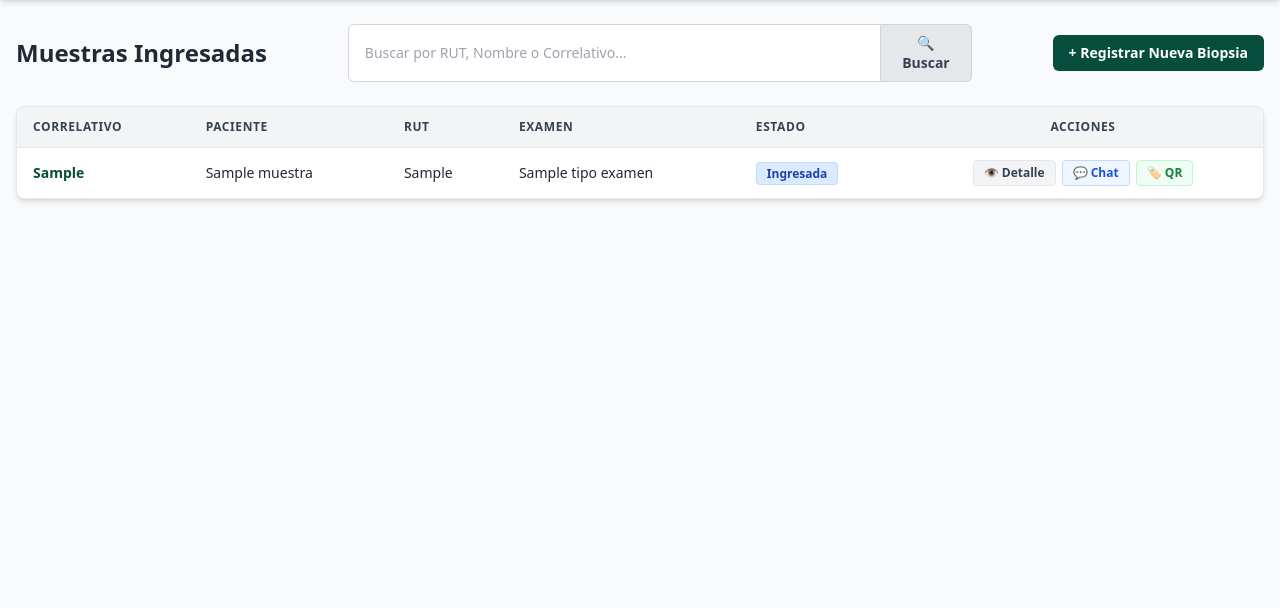
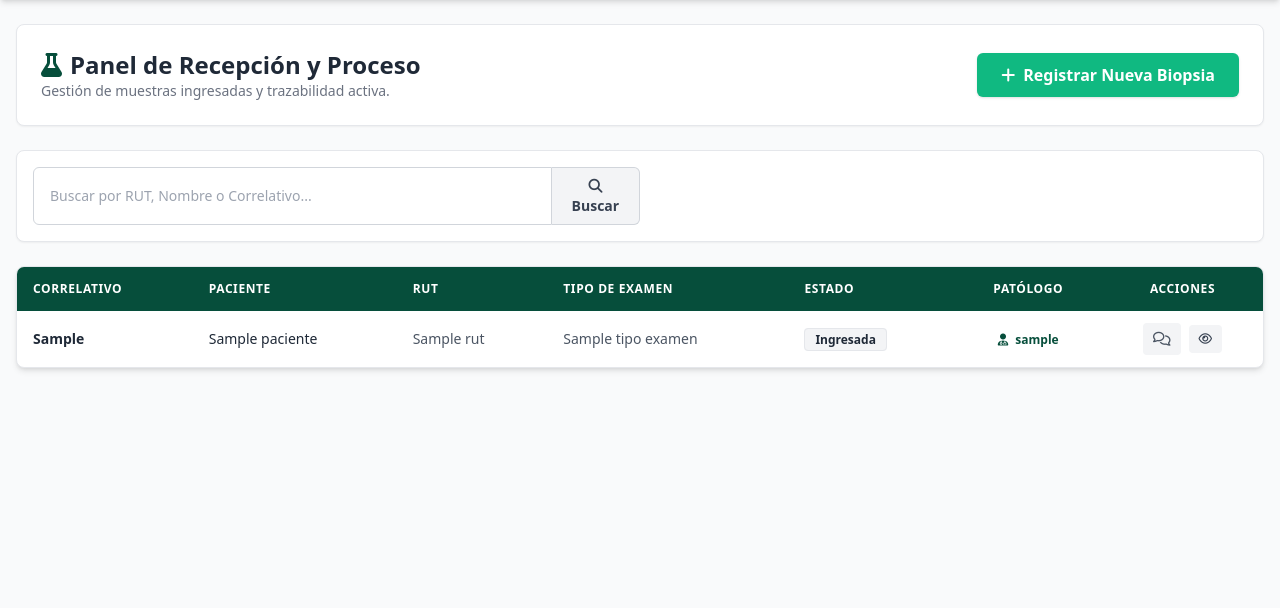
Before and after one commit to gona-fuentes/biogest, a Django app: template templates/dashboard.html in a window 1280 px wide. Shown: the part 52-660 px from the top of the page. Run offline with Django 3.2, Linux system fonts and the light colour scheme; the template is opened without the code that fills it: most values are stand-ins (such as "Sample title", 1, 10 or a date in 2020); some libraries are stand-ins or nearby versions.

Commit message:
- Se agrega api para ver los mensajes de forma instantánea al igual que el envío de mensajes. - Se Modifica formulario y se agregan ajax varios

```diff
--- a/biopsias/forms.py
+++ b/biopsias/forms.py
@@ -10,6 +10,11 @@ class ExamenForm(forms.ModelForm):
     telefono = forms.CharField(max_length=20, required=False, label='Teléfono', widget=forms.TextInput(attrs={'class': 'w-full px-3 py-2 border border-gray-300 rounded focus:ring-clinica'}))
     email = forms.EmailField(required=False, label='Correo Electrónico', widget=forms.EmailInput(attrs={'class': 'w-full px-3 py-2 border border-gray-300 rounded focus:ring-clinica'}))
 
+    field_order = [
+        'rut', 'nombre_completo', 'fecha_nacimiento', 'sexo', 'telefono', 'email',
+        'tipo_examen', 'medico_solicitante', 'laboratorio',
+        'fecha_toma', 'fecha_recepcion', 'cantidad_muestras', 'numero_fragmentos'
+    ]
     class Meta:
         model = Examen
         # Ya no ponemos paciente_rut ni paciente_nombre
--- a/templates/dashboard.html
+++ b/templates/dashboard.html
@@ -1,240 +1,223 @@
 {% extends 'base.html' %}
 
-{% block title %}Dashboard Laboratorio - Biogest{% endblock %}
+{% block title %}Panel de Laboratorio - Biogest{% endblock %}
 
 {% block content %}
-<script src="https://cdnjs.cloudflare.com/ajax/libs/qrcodejs/1.0.0/qrcode.min.js"></script>
+<div class="space-y-6">
 
-<div class="flex flex-col md:flex-row justify-between items-center mb-6 gap-4">
-    <h1 class="text-2xl font-bold text-gray-800">Muestras Ingresadas</h1>
+    <div class="flex flex-col md:flex-row justify-between items-center bg-white p-6 rounded-lg shadow-sm border border-gray-200 gap-4">
+        <div>
+            <h1 class="text-2xl font-bold text-gray-800 flex items-center gap-2">
+                <i class="fa-solid fa-flask text-clinica"></i> Panel de Recepción y Proceso
+            </h1>
+            <p class="text-sm text-gray-500">Gestión de muestras ingresadas y trazabilidad activa.</p>
+        </div>
+        <a href="{% url 'nueva_biopsia' %}" class="bg-patologia hover:bg-emerald-600 text-white font-bold py-2.5 px-6 rounded-md transition shadow flex items-center gap-2">
+            <i class="fa-solid fa-plus"></i> Registrar Nueva Biopsia
+        </a>
+    </div>
 
-    <form method="GET" action="{% url 'dashboard' %}" class="flex w-full md:w-1/2">
+    <div class="bg-white p-4 rounded-lg shadow-sm border border-gray-200">
+        <form method="GET" action="{% url 'dashboard' %}" class="flex w-full md:w-2/3 lg:w-1/2">
             <input type="text" name="q" value="{{ query }}" placeholder="Buscar por RUT, Nombre o Correlativo..."
                    class="w-full px-4 py-2 border border-gray-300 rounded-l-md focus:outline-none focus:ring-2 focus:ring-clinica text-sm">
-        <button type="submit" class="bg-gray-200 hover:bg-gray-300 text-gray-700 px-4 py-2 rounded-r-md border border-gray-300 border-l-0 transition text-sm font-semibold">
-            🔍 Buscar
+            <button type="submit" class="bg-gray-100 hover:bg-gray-200 text-gray-700 px-4 py-2 rounded-r-md border border-gray-300 border-l-0 transition text-sm font-semibold">
+                <i class="fa-solid fa-magnifying-glass"></i> Buscar
             </button>
             {% if query %}
-            <a href="{% url 'dashboard' %}" class="ml-2 text-red-500 hover:text-red-700 font-bold py-2 px-2 flex items-center text-sm">
-                ✖ Limpiar
+                <a href="{% url 'dashboard' %}" class="ml-3 text-red-500 hover:text-red-700 font-bold py-2 flex items-center text-sm">
+                    <i class="fa-solid fa-xmark mr-1"></i> Limpiar
                 </a>
             {% endif %}
         </form>
-
-    <a href="{% url 'registrar_biopsia' %}" class="bg-clinica hover:bg-blue-600 text-white font-bold py-2 px-4 rounded-md transition duration-200 whitespace-nowrap shadow-sm text-sm">
-        + Registrar Nueva Biopsia
-    </a>
     </div>
 
-<div class="bg-white rounded-lg shadow-md overflow-x-auto border border-gray-200 mb-6">
+    <div class="bg-white rounded-lg shadow-md overflow-hidden border border-gray-200">
+        <div class="overflow-x-auto">
             <table class="w-full text-left border-collapse text-sm">
-        <thead class="bg-gray-100 text-gray-700 text-xs uppercase tracking-wider border-b">
+                <thead class="bg-clinica text-white text-xs uppercase tracking-wider">
                     <tr>
-                <th class="py-3 px-4">Correlativo</th>
-                <th class="py-3 px-4">Paciente</th>
-                <th class="py-3 px-4">RUT</th>
-                <th class="py-3 px-4">Examen</th>
-                <th class="py-3 px-4">Estado</th>
-                <th class="py-3 px-4 text-center">Acciones</th>
+                        <th class="py-3.5 px-4">Correlativo</th>
+                        <th class="py-3.5 px-4">Paciente</th>
+                        <th class="py-3.5 px-4">RUT</th>
+                        <th class="py-3.5 px-4">Tipo de Examen</th>
+                        <th class="py-3.5 px-4">Estado</th>
+                        <th class="py-3.5 px-4 text-center">Patólogo</th>
+                        <th class="py-3.5 px-4 text-center">Acciones</th>
                     </tr>
                 </thead>
                 <tbody class="divide-y divide-gray-200">
                     {% for muestra in muestras %}
-            <tr class="hover:bg-gray-50 transition">
-                <td class="py-3 px-4 font-bold text-clinica">{{ muestra.numero_correlativo }}</td>
-                <td class="py-3 px-4">{{ muestra.paciente_nombre }}</td>
-                <td class="py-3 px-4">{{ muestra.paciente_rut }}</td>
-                <td class="py-3 px-4">{{ muestra.tipo_examen.nombre }}</td>
+                    <tr class="hover:bg-emerald-50 transition" data-id="{{ muestra.id }}">
+                        <td class="py-3 px-4 font-bold text-gray-800">{{ muestra.numero_correlativo }}</td>
+                        <td class="py-3 px-4 font-medium">{{ muestra.paciente.nombre_completo }}</td>
+                        <td class="py-3 px-4 text-gray-600">{{ muestra.paciente.rut }}</td>
+                        <td class="py-3 px-4 text-gray-600">{{ muestra.tipo_examen.nombre }}</td>
                         <td class="py-3 px-4">
-                    <span class="bg-blue-100 text-blue-800 text-xs font-semibold px-2.5 py-0.5 rounded border border-blue-200">
+                            {% if muestra.resultado_critico %}
+                                <span class="bg-red-100 text-red-800 border-red-200 text-[10px] uppercase font-bold px-2 py-0.5 rounded border"><i class="fa-solid fa-triangle-exclamation"></i> Crítico</span>
+                            {% else %}
+                                <span class="{% if muestra.estado == 'Finalizado' %}bg-emerald-100 text-emerald-800 border-emerald-200{% elif muestra.estado == 'Ingresada' %}bg-gray-100 text-gray-800 border-gray-200{% else %}bg-amber-100 text-amber-800 border-amber-200{% endif %} text-xs font-semibold px-2.5 py-0.5 rounded border">
                                     {{ muestra.estado }}
                                 </span>
+                            {% endif %}
                         </td>
                         <td class="py-3 px-4 text-center">
-                    <div class="flex justify-center items-center gap-1.5">
-                        <a href="{% url 'detalle_muestra' muestra.id %}" class="bg-gray-100 hover:bg-gray-200 text-gray-700 px-2.5 py-1 rounded text-xs font-semibold border transition">👁️ Detalle</a>
-
-                        <button type="button" onclick="abrirModalChat('chat-{{ muestra.id }}')" class="px-2.5 py-1 rounded text-xs font-semibold border transition flex items-center gap-1 {% if muestra.alerta_chat_laboratorio %}bg-red-500 text-white border-red-600 animate-pulse{% else %}bg-blue-50 text-blue-700 border-blue-200 hover:bg-blue-100{% endif %}">
-                            💬 {% if muestra.alerta_chat_laboratorio %}Nuevo Mensaje{% else %}Chat{% endif %}
+                            {% if muestra.patologo %}
+                                <span class="text-xs font-bold text-clinica"><i class="fa-solid fa-user-doctor mr-1"></i> {{ muestra.patologo.username }}</span>
+                            {% else %}
+                                <span class="text-xs text-gray-400 italic">No asignado</span>
+                            {% endif %}
+                        </td>
+                        <td class="py-3 px-4 text-center">
+                            <div class="flex justify-center items-center gap-2">
+                                <button id="btn-chat-{{ muestra.id }}" onclick="abrirModalChat('{{ muestra.id }}')" title="Chat Interno"
+                                        class="px-2.5 py-1.5 rounded text-xs font-bold transition {% if muestra.alerta_chat_laboratorio %}bg-red-500 text-white animate-pulse shadow-md{% else %}bg-gray-100 text-gray-600 hover:bg-gray-200{% endif %}">
+                                    <i class="fa-regular fa-comments text-sm"></i>
                                 </button>
 
-                        <button type="button" onclick="abrirModalQR('{{ muestra.numero_correlativo }}', '{{ muestra.paciente_nombre|escapejs }}', '{{ muestra.paciente_rut }}', '{{ muestra.fecha_recepcion|date:"d/m/Y" }}')" class="px-2.5 py-1 rounded text-xs font-semibold border transition bg-green-50 text-green-700 border-green-200 hover:bg-green-100 flex items-center gap-1" title="Imprimir Etiqueta QR">
-                            🏷️ QR
-                        </button>
+                                <a href="{% url 'detalle_muestra' muestra.id %}" class="bg-gray-100 hover:bg-gray-200 text-gray-700 px-2.5 py-1.5 rounded text-xs font-semibold transition" title="Ver Ficha">
+                                    <i class="fa-regular fa-eye"></i>
+                                </a>
 
                                 {% if muestra.estado == 'Finalizado' %}
-                        <a href="{% url 'generar_pdf' muestra.id %}" target="_blank" class="bg-gray-800 hover:bg-gray-900 text-white px-2.5 py-1 rounded text-xs font-semibold transition shadow-sm">📄 PDF</a>
+                                <a href="{% url 'generar_pdf' muestra.id %}" target="_blank" class="bg-gray-800 hover:bg-black text-white px-2.5 py-1.5 rounded text-xs font-semibold transition shadow-sm" title="Descargar PDF">
+                                    <i class="fa-solid fa-file-pdf"></i>
+                                </a>
                                 {% endif %}
                             </div>
                         </td>
                     </tr>
+
+                    <div id="chat-modal-{{ muestra.id }}" class="fixed inset-0 bg-black/50 backdrop-blur-sm hidden items-center justify-center z-50 p-4">
+                        <div class="bg-white rounded-lg shadow-xl max-w-lg w-full flex flex-col max-h-[80vh]">
+                            <div class="p-4 border-b flex justify-between items-center bg-gray-50 rounded-t-lg">
+                                <h3 class="font-bold text-gray-800"><i class="fa-solid fa-comments text-clinica"></i> Chat: {{ muestra.numero_correlativo }}</h3>
+                                <div class="flex items-center gap-2">
+                                    <button onclick="marcarLeido('{{ muestra.id }}')" class="text-xs bg-gray-200 hover:bg-gray-300 text-gray-700 font-bold px-2.5 py-1 rounded transition">
+                                        <i class="fa-solid fa-check text-emerald-600 mr-1"></i> Marcar Leído
+                                    </button>
+                                    <button onclick="cerrarModalChat('{{ muestra.id }}')" class="text-gray-500 hover:text-red-500 font-bold ml-2"><i class="fa-solid fa-xmark text-lg"></i></button>
+                                </div>
+                            </div>
+                            <div id="chat-box-{{ muestra.id }}" class="p-4 overflow-y-auto flex-1 space-y-3 bg-gray-50">
+                                </div>
+                            {% if muestra.estado != 'Finalizado' %}
+                            <div class="p-4 border-t bg-white rounded-b-lg">
+                                <form onsubmit="enviarMensaje(event, '{{ muestra.id }}')" class="flex gap-2">
+                                    {% csrf_token %}
+                                    <input type="text" id="input-msg-{{ muestra.id }}" required placeholder="Escribir mensaje al patólogo..." class="w-full text-sm px-3 py-2 border border-gray-300 rounded focus:ring-clinica focus:outline-none">
+                                    <button type="submit" class="bg-clinica hover:bg-gray-900 text-white font-bold px-4 py-2 rounded text-sm"><i class="fa-solid fa-paper-plane"></i></button>
+                                </form>
+                            </div>
+                            {% endif %}
+                        </div>
+                    </div>
                     {% empty %}
                     <tr>
-                <td colspan="6" class="text-center py-6 text-gray-500">No hay muestras registradas.</td>
+                        <td colspan="7" class="text-center py-8 text-gray-500">
+                            <i class="fa-solid fa-inbox text-3xl mb-2 text-gray-300 block"></i>
+                            No se encontraron muestras registradas.
+                        </td>
                     </tr>
                     {% endfor %}
                 </tbody>
             </table>
         </div>
-
-{% for muestra in muestras %}
-<div id="chat-{{ muestra.id }}" class="fixed inset-0 bg-black/50 backdrop-blur-sm hidden items-center justify-center z-50 p-4">
-    <div class="bg-white rounded-lg shadow-xl max-w-lg w-full flex flex-col max-h-[80vh]">
-        <div class="p-4 border-b flex justify-between items-center bg-gray-50 rounded-t-lg">
-            <h3 class="font-bold text-gray-800">💬 Chat Interno: {{ muestra.numero_correlativo }}</h3>
-            <div class="flex gap-2">
-                {% if muestra.alerta_chat_laboratorio %}
-                <form method="POST" action="{% url 'dashboard' %}">
-                    {% csrf_token %}
-                    <input type="hidden" name="action" value="marcar_leido">
-                    <input type="hidden" name="examen_id" value="{{ muestra.id }}">
-                    <button type="submit" class="text-xs bg-gray-200 px-2 py-1 rounded hover:bg-gray-300">Marcar Leído</button>
-                </form>
-                {% endif %}
-                <button type="button" onclick="cerrarModalChat('chat-{{ muestra.id }}')" class="text-gray-500 hover:text-red-500 font-bold text-xl leading-none">&times;</button>
-            </div>
-        </div>
-
-        <div class="p-4 overflow-y-auto flex-1 space-y-3 bg-gray-50">
-            {% for msg in muestra.comentarios.all %}
-                {% if msg.tipo == 'Mensaje / Consulta' %}
-                    <div class="bg-white p-3 rounded shadow-sm border text-sm {% if msg.user == request.user %}border-blue-200 ml-8{% else %}border-gray-200 mr-8{% endif %}">
-                        <span class="font-bold text-xs text-gray-500 block mb-1">{{ msg.user.username }} - {{ msg.created_at|date:"d/m H:i" }}</span>
-                        <p class="text-gray-800">{{ msg.comentario }}</p>
-                    </div>
-                {% endif %}
-            {% empty %}
-                <p class="text-center text-xs text-gray-400 italic">No hay mensajes.</p>
-            {% endfor %}
-        </div>
-
-        <div class="p-4 border-t bg-white rounded-b-lg">
-            {% if muestra.estado == 'Finalizado' %}
-                <p class="text-center text-red-500 text-xs font-bold py-2">🚫 Examen Finalizado. El chat ha sido cerrado.</p>
-            {% else %}
-                <form method="POST" action="{% url 'dashboard' %}" class="flex gap-2">
-                    {% csrf_token %}
-                    <input type="hidden" name="action" value="enviar_chat">
-                    <input type="hidden" name="examen_id" value="{{ muestra.id }}">
-                    <input type="text" name="mensaje" required placeholder="Escriba un mensaje al patólogo..." class="w-full text-sm px-3 py-2 border rounded focus:ring-blue-500 focus:outline-none">
-                    <button type="submit" class="bg-blue-600 text-white font-bold px-4 py-2 rounded text-sm hover:bg-blue-700 shrink-0 transition">Enviar</button>
-                </form>
-            {% endif %}
-        </div>
-    </div>
-</div>
-{% endfor %}
-
-<div id="modalQR" class="fixed inset-0 bg-black/50 backdrop-blur-sm hidden items-center justify-center z-50 p-4">
-    <div class="bg-white rounded-lg shadow-xl max-w-sm w-full flex flex-col">
-        <div class="p-4 border-b flex justify-between items-center bg-gray-50 rounded-t-lg">
-            <h3 class="font-bold text-gray-800 flex items-center gap-2"><span>🏷️</span> Etiqueta de Muestra</h3>
-            <button type="button" onclick="cerrarModalQR()" class="text-gray-500 hover:text-red-500 font-bold text-xl leading-none">&times;</button>
-        </div>
-
-        <div id="etiqueta-imprimir" class="p-6 flex flex-col items-center bg-white text-center">
-            <h2 id="qr-correlativo" class="text-2xl font-black text-gray-900 mb-2 tracking-wider"></h2>
-
-            <div id="qrcode" class="mb-4 bg-white p-2 border border-gray-300 rounded shadow-sm inline-block"></div>
-
-            <div class="text-sm text-gray-800 w-full text-left space-y-1 bg-gray-50 p-3 border border-gray-200 rounded">
-                <p><strong>Paciente:</strong> <span id="qr-paciente"></span></p>
-                <p><strong>RUT:</strong> <span id="qr-rut"></span></p>
-                <p><strong>Ingreso:</strong> <span id="qr-fecha"></span></p>
-            </div>
-        </div>
-
-        <div class="p-4 border-t bg-gray-50 rounded-b-lg flex justify-end">
-            <button type="button" onclick="imprimirEtiqueta()" class="bg-green-600 text-white font-bold px-4 py-2 rounded text-sm hover:bg-green-700 transition flex items-center gap-2 shadow w-full justify-center">
-                🖨️ Imprimir Etiqueta
-            </button>
-        </div>
     </div>
 </div>
 
 <script>
-    // --- FUNCIONES CHAT ---
+    let chatIntervals = {};
+
+    // Polling en segundo plano para verificar alertas de mensajes nuevos
+    setInterval(() => {
+        fetch('/api/check-pendientes/')
+        .then(res => res.json())
+        .then(data => {
+            if(data.muestras) {
+                data.muestras.forEach(m => {
+                    const btn = document.getElementById('btn-chat-' + m.id);
+                    if(btn) {
+                        if(m.alerta_chat) {
+                            btn.className = "px-2.5 py-1.5 rounded text-xs font-bold transition bg-red-500 text-white animate-pulse shadow-md";
+                        } else {
+                            btn.className = "px-2.5 py-1.5 rounded text-xs font-bold transition bg-gray-100 text-gray-600 hover:bg-gray-200";
+                        }
+                    }
+                });
+            }
+        });
+    }, 3000);
+
     function abrirModalChat(id) {
-        const modal = document.getElementById(id);
-        if (modal) {
-            modal.classList.remove('hidden');
-            modal.classList.add('flex');
-        }
+        document.getElementById('chat-modal-' + id).classList.replace('hidden', 'flex');
+        cargarMensajes(id);
+        marcarLeido(id); // Marca como leído automáticamente al abrir
+        chatIntervals[id] = setInterval(() => cargarMensajes(id), 2000);
     }
 
     function cerrarModalChat(id) {
-        const modal = document.getElementById(id);
-        if (modal) {
-            modal.classList.remove('flex');
-            modal.classList.add('hidden');
-        }
+        document.getElementById('chat-modal-' + id).classList.replace('flex', 'hidden');
+        if(chatIntervals[id]) clearInterval(chatIntervals[id]);
     }
 
-    // --- FUNCIONES CÓDIGO QR ---
-    function abrirModalQR(correlativo, paciente, rut, fecha) {
-        // 1. Llenamos los textos visuales para el humano
-        document.getElementById('qr-correlativo').innerText = correlativo;
-        document.getElementById('qr-paciente').innerText = paciente;
-        document.getElementById('qr-rut').innerText = rut;
-        document.getElementById('qr-fecha').innerText = fecha;
+    function marcarLeido(id) {
+        const csrfToken = document.querySelector('[name=csrfmiddlewaretoken]')?.value;
+        const formData = new FormData();
+        formData.append('action', 'marcar_leido');
+        if (csrfToken) formData.append('csrfmiddlewaretoken', csrfToken);
 
-        // 2. Limpiamos el contenedor
-        const qrContainer = document.getElementById('qrcode');
-        qrContainer.innerHTML = '';
-
-        // 3. CORRECCIÓN: El QR solo debe almacenar el ID único para que el escáner lo lea ultra rápido
-        const qrText = correlativo;
-
-        // 4. Generamos el QR con un nivel de corrección adecuado (L = Low/Estándar)
-        new QRCode(qrContainer, {
-            text: qrText,
-            width: 120,
-            height: 120,
-            colorDark : "#000000",
-            colorLight : "#ffffff",
-            correctLevel : QRCode.CorrectLevel.L
+        fetch('/api/chat/' + id + '/', { method: 'POST', body: formData })
+        .then(() => {
+            const btn = document.getElementById('btn-chat-' + id);
+            if(btn) btn.className = "px-2.5 py-1.5 rounded text-xs font-bold transition bg-gray-100 text-gray-600 hover:bg-gray-200";
         });
-
-        // 5. Mostramos el modal
-        const modalQR = document.getElementById('modalQR');
-        modalQR.classList.remove('hidden');
-        modalQR.classList.add('flex');
     }
 
-    function cerrarModalQR() {
-        const modalQR = document.getElementById('modalQR');
-        modalQR.classList.remove('flex');
-        modalQR.classList.add('hidden');
+    function cargarMensajes(id) {
+        fetch('/api/chat/' + id + '/')
+        .then(res => res.json())
+        .then(data => {
+            const container = document.getElementById('chat-box-' + id);
+            container.innerHTML = '';
+
+            if(!data.mensajes || data.mensajes.length === 0) {
+                container.innerHTML = '<p class="text-center text-xs text-gray-400 italic">No hay mensajes.</p>';
+                return;
             }
 
-    // --- FUNCION IMPRESIÓN ---
-    function imprimirEtiqueta() {
-        const contenido = document.getElementById('etiqueta-imprimir').innerHTML;
-        const ventanaImpresion = window.open('', '', 'width=400,height=500');
+            data.mensajes.forEach(msg => {
+                const alignClass = msg.es_mio ? 'border-clinica ml-8' : 'border-gray-200 mr-8';
+                container.innerHTML += `
+                    <div class="bg-white p-3 rounded shadow-sm border text-sm ${alignClass}">
+                        <span class="font-bold text-xs text-gray-500 block mb-1">
+                            <i class="fa-solid fa-user-circle"></i> ${msg.usuario} - ${msg.fecha}
+                        </span>
+                        <p class="text-gray-800">${msg.texto}</p>
+                    </div>`;
+            });
+            container.scrollTop = container.scrollHeight;
+        });
+    }
 
-        ventanaImpresion.document.write(`
-            <html>
-                <head>
-                    <title>Impresión de Etiqueta</title>
-                    <style>
-                        body { font-family: 'Helvetica Neue', Helvetica, Arial, sans-serif; text-align: center; margin: 0; padding: 15px; background: white; color: black; }
-                        h2 { margin: 0 0 10px 0; font-size: 22px; font-weight: bold; }
-                        #qrcode { margin: 0 auto 15px auto; display: flex; justify-content: center; }
-                        #qrcode img { max-width: 120px; }
-                        .text-sm { font-size: 13px; text-align: left; line-height: 1.5; padding: 10px; border: 1px dashed #000; display: inline-block; min-width: 200px; }
-                        p { margin: 0; }
-                        @media print {
-                            @page { margin: 0; }
-                            body { padding: 5mm; }
-                        }
-                    </style>
-                </head>
-                <body onload="setTimeout(() => { window.print(); window.close(); }, 250)">
-                    ${contenido}
-                </body>
-            </html>
-        `);
-        ventanaImpresion.document.close();
+    function enviarMensaje(event, id) {
+        event.preventDefault();
+        const input = document.getElementById('input-msg-' + id);
+        const mensaje = input.value;
+        const csrfToken = document.querySelector('[name=csrfmiddlewaretoken]').value;
+
+        const formData = new FormData();
+        formData.append('mensaje', mensaje);
+        formData.append('csrfmiddlewaretoken', csrfToken);
+
+        fetch('/api/chat/' + id + '/', {
+            method: 'POST',
+            body: formData
+        }).then(() => {
+            input.value = '';
+            cargarMensajes(id);
+        });
     }
 </script>
 {% endblock %}
--- a/templates/nueva_biopsia.html
+++ b/templates/nueva_biopsia.html
@@ -76,11 +76,13 @@ document.addEventListener('DOMContentLoaded', function() {
                             let inputEmail = document.getElementById('id_email');
                             let inputTelefono = document.getElementById('id_telefono');
                             let inputSexo = document.getElementById('id_sexo');
+                            let inputFechaNac = document.getElementById('id_fecha_nacimiento');
 
                             if(inputNombre) inputNombre.value = data.nombre_completo;
                             if(inputEmail) inputEmail.value = data.email;
                             if(inputTelefono) inputTelefono.value = data.telefono;
                             if(inputSexo) inputSexo.value = data.sexo;
+                            if(inputFechaNac) inputFechaNac.value = data.fecha_nacimiento;
 
                             // Opcional: Feedback visual
                             inputRut.classList.add('border-green-500', 'bg-green-50');
```
Also changed, not shown: biopsias/views.py (+79 -6 lines), templates/dashboard_patologo.html (+133 -37 lines). Lines whose indentation alone changed are shown as unchanged.
